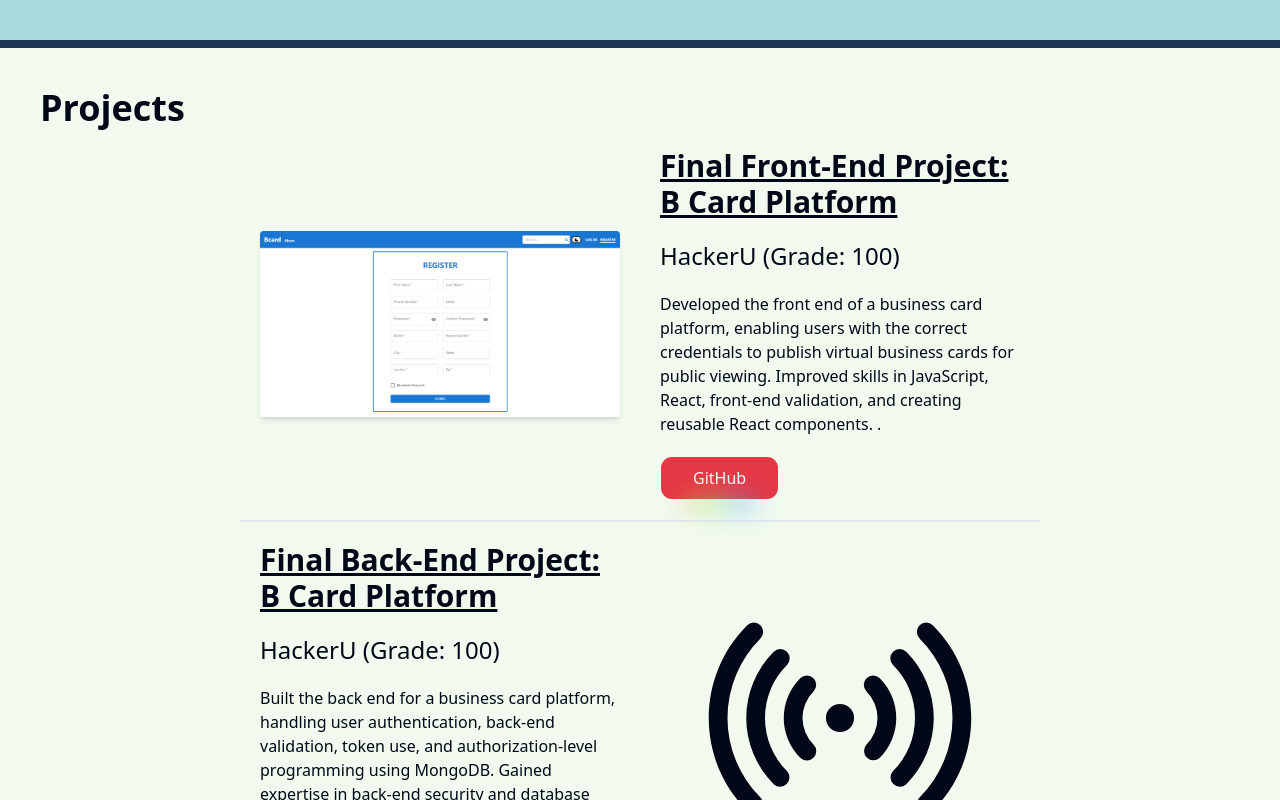
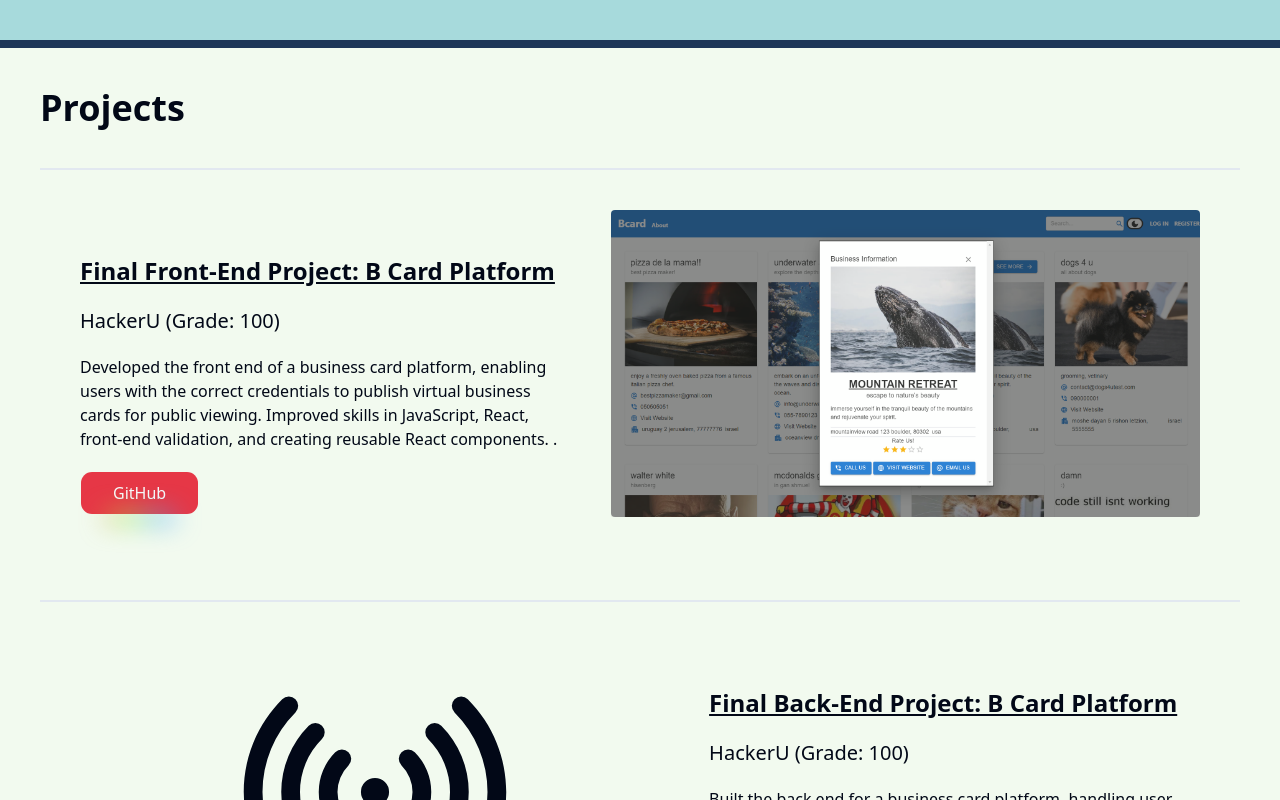
Before and after one commit to Noam-Moskowitz/Noam-Moskowitz-Portfolio, a React (Vite) app: page / in a window 1280 px wide. Shown: the part 1460-2260 px from the top of the page. Built offline with nearby package versions, Linux system fonts and the light colour scheme.

Commit message:
finished

```diff
--- a/src/App.css
+++ b/src/App.css
@@ -33,7 +33,11 @@
 }
 
 .fade {
-  animation: fadeIn 0.8 ease;
+  animation: fadeIn 4s ease infinite;
+}
+
+.w-content {
+  width: fit-content;
 }
 
 @keyframes shrink {
@@ -58,9 +62,12 @@
   0% {
     opacity: 0;
   }
+  50% {
+    opacity: 1;
+  }
 
   100% {
-    opacity: 1;
+    opacity: 0;
   }
 }
 
--- a/src/components/hero/Heading.tsx
+++ b/src/components/hero/Heading.tsx
@@ -40,7 +40,7 @@ const Heading = () => {
           />
         </div>
         <div className="pt-5 flex flex-col md:flex-row gap-5">
-          <a href="#about">
+          <a className="w-content" href="#about">
             <ShinyButton
               className="py-3 bg-divider text-primary-foreground "
               text="Find Out More!"
--- a/src/components/projects/ProjectContainer.tsx
+++ b/src/components/projects/ProjectContainer.tsx
@@ -17,11 +17,13 @@ const ProjectContainer: React.FC<ProjectContainerProps> = ({
   subtitle,
 }) => {
   return (
-    <div className="flex flex-col md:flex-row md:even:flex-row-reverse md:w-2/3  items-center justify-center gap-10 p-5 border-b-2 ">
-      <div className="flex justify-center md:w-[50%]">{display}</div>
+    <div className="flex flex-col md:flex-row md:odd:flex-row-reverse items-center justify-center gap-10 p-10 border-t-2 ">
+      <div className="flex justify-center min-h-[180px] w-[80vw] md:min-h-[350px] md:w-[60%] ">
+        {display}
+      </div>
       <div className="flex flex-col items-start justify-start md:w-[50%] gap-5">
-        <h2 className="font-bold text-lg md:text-3xl underline">{title}</h2>
-        <h3 className="md:text-2xl">{subtitle}</h3>
+        <h2 className="font-bold text-lg md:text-2xl underline">{title}</h2>
+        <h3 className="md:text-xl">{subtitle}</h3>
         <p>{content}</p>
         <a href={link} target="_blank" rel="noopener noreferrer">
           <RainbowButton>GitHub</RainbowButton>
--- a/src/components/projects/ProjectsWrapper.tsx
+++ b/src/components/projects/ProjectsWrapper.tsx
@@ -9,7 +9,18 @@ const ProjectsWrapper = () => {
     {
       title: `Final Front-End Project: B Card Platform`,
       subtitle: `HackerU (Grade: 100)`,
-      display: <Carousel images={bCardImages} />,
+      display: (
+        <Carousel
+          images={bCardImages.map((item, i) => (
+            <img
+              key={i}
+              className={`fade rounded shadow-md transition-opacity `}
+              src={item}
+              alt="presentation images"
+            />
+          ))}
+        />
+      ),
       content: `Developed the front end of a business card platform, enabling users with the correct
 credentials to publish virtual business cards for public viewing. Improved skills in
 JavaScript, React, front-end validation, and creating reusable React components.
@@ -31,7 +42,7 @@ JavaScript, React, front-end validation, and creating reusable React components.
   return (
     <div id="projects" className="bg-secondary  border-t-8 border-divider p-10">
       <h1 className="font-bold text-4xl">Projects</h1>
-      <div className="flex flex-col items-center">
+      <div className="flex flex-col items-center pt-10">
         {projectArr.map((item, i) => (
           <ProjectContainer
             key={i}
--- a/src/components/ui/Carousel.tsx
+++ b/src/components/ui/Carousel.tsx
@@ -1,31 +1,24 @@
 import React, { useEffect, useState } from "react";
 
 interface CarouselProps {
-  images: string[];
+  images: any[];
 }
 
 const Carousel: React.FC<CarouselProps> = ({ images }) => {
   const [index, setIndex] = useState<number>(0);
+  console.log(index);
 
   useEffect(() => {
-    setTimeout(() => {
-      if (index + 1 > images.length) {
-        setIndex(0);
-      } else {
-        setIndex((prevState) => prevState + 1);
-      }
-    }, 3500);
-  }, [index]);
+    const switchImageTimeout = setTimeout(() => {
+      setIndex((prevIndex) => (prevIndex + 1) % images.length);
+    }, 4000);
 
-  return (
-    <div>
-      <img
-        className="fade rounded shadow-md transition-all"
-        src={images[index]}
-        alt="presentation images"
-      />
-    </div>
-  );
+    return () => {
+      clearTimeout(switchImageTimeout);
+    };
+  }, [index, images.length]);
+
+  return <div className="overflow-hidden h-full">{images[index]}</div>;
 };
 
 export default Carousel;
```
